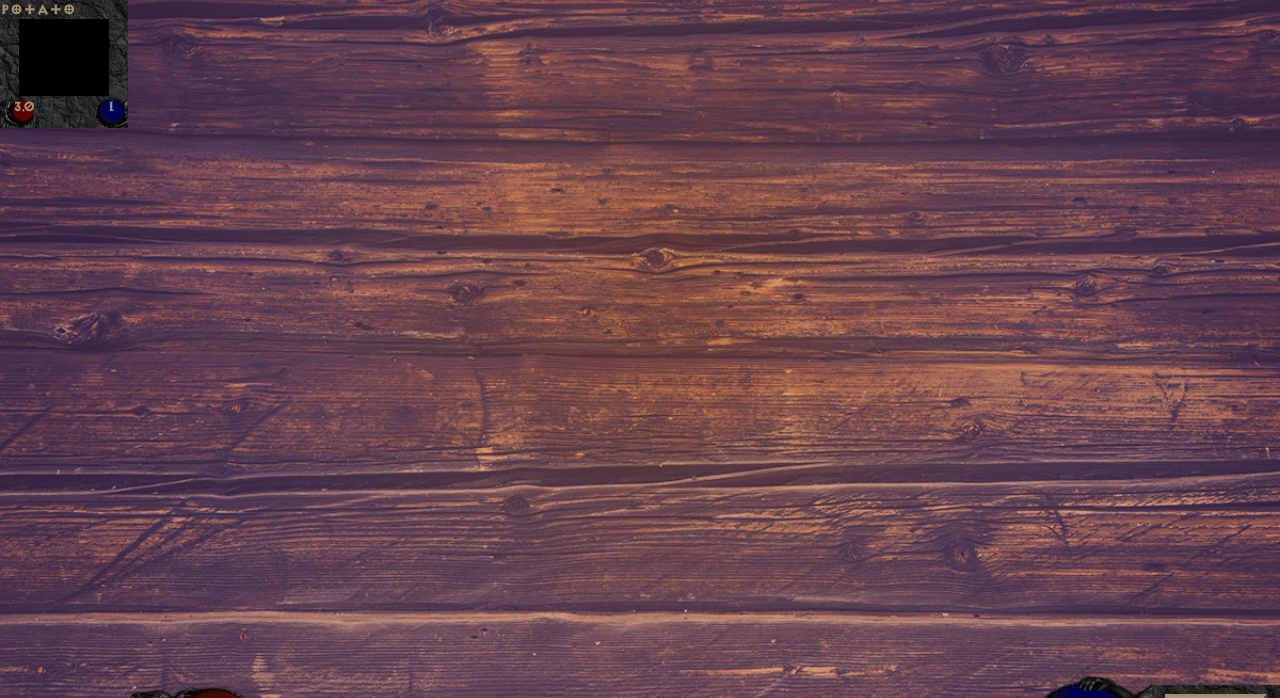
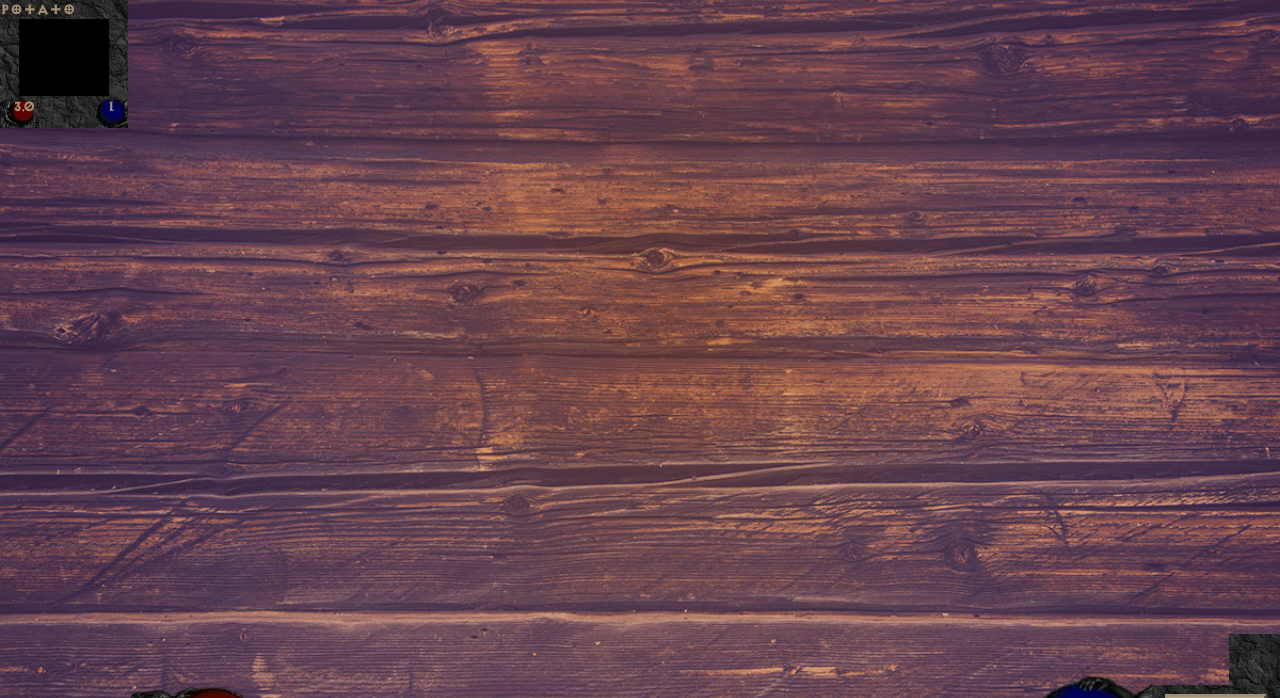
Before and after one commit to DeschenesJackie/Magix, a PHP site: page /game.php in a window 1280 px wide. Shown: the top 698 px of the page. Run offline with PHP 8.4, Linux system fonts and the light colour scheme; the visitor is signed in with stand-in values (Sample User, id 1); data that the repository does not hold is empty.

Commit message:
Game Finish

```diff
--- a/css/style.css
+++ b/css/style.css
@@ -224,6 +224,17 @@ canvas {
 	height: 1.5vw;
 }
 
+#zoneTimer {
+	background-image: url("../image/greyTexture.PNG");
+	position: absolute;
+	right: 0;
+	bottom: 9vw;
+	width: 4vw;
+	height: 4vw;
+	font-size: 60px;
+	text-align: center;
+}
+
 #portrait {
 	background-image: url("../image/greyTexture.PNG");
 	position: absolute;
--- a/game.php
+++ b/game.php
@@ -40,6 +40,8 @@
 	<div id="zoneJoueur"></div>
 
 	<div id="zoneOpponent"></div>
+
+	<div id="zoneTimer"></div>
 </div>
 
 <template id="template-carte">
--- a/js/game.js
+++ b/js/game.js
@@ -36,6 +36,7 @@ window.addEventListener("load", () => {
 function displayGame(reponse) {
 	document.getElementById("zoneMain").innerHTML = "";
 	document.getElementById("zoneMainOpponent").innerHTML = "";
+	document.getElementById("zoneTimer").innerHTML = reponse.remainingTurnTime;
 	document.getElementById("SERVER_MESSAGE").style.display = "none";
 	document.getElementById("portraitOpponent").style.backgroundImage= 'url(' + getImagePortrait(reponse.opponent.heroClass) + ')';
 	document.getElementById("portrait").src = getImagePortrait(reponse.heroClass);
```
